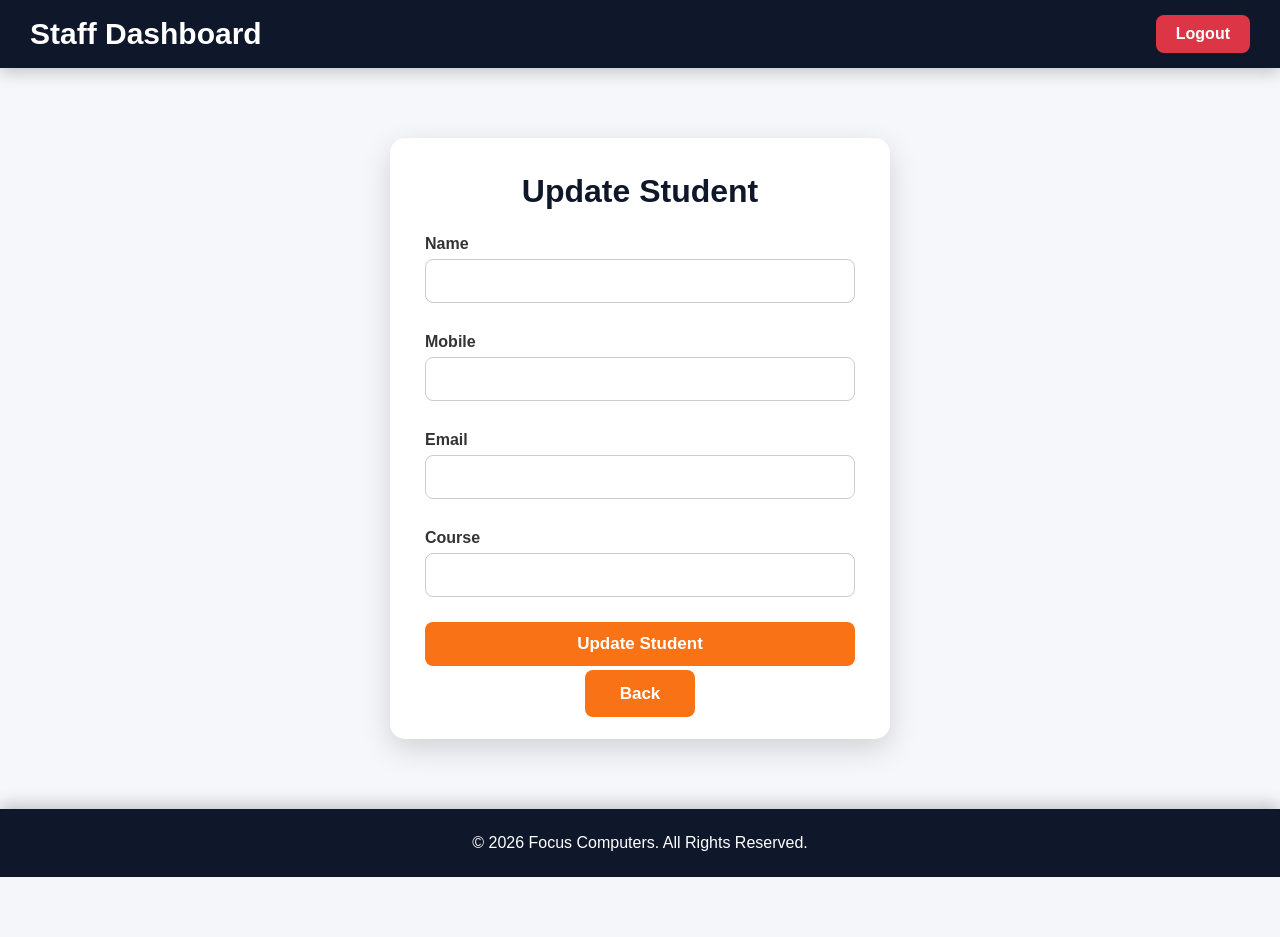
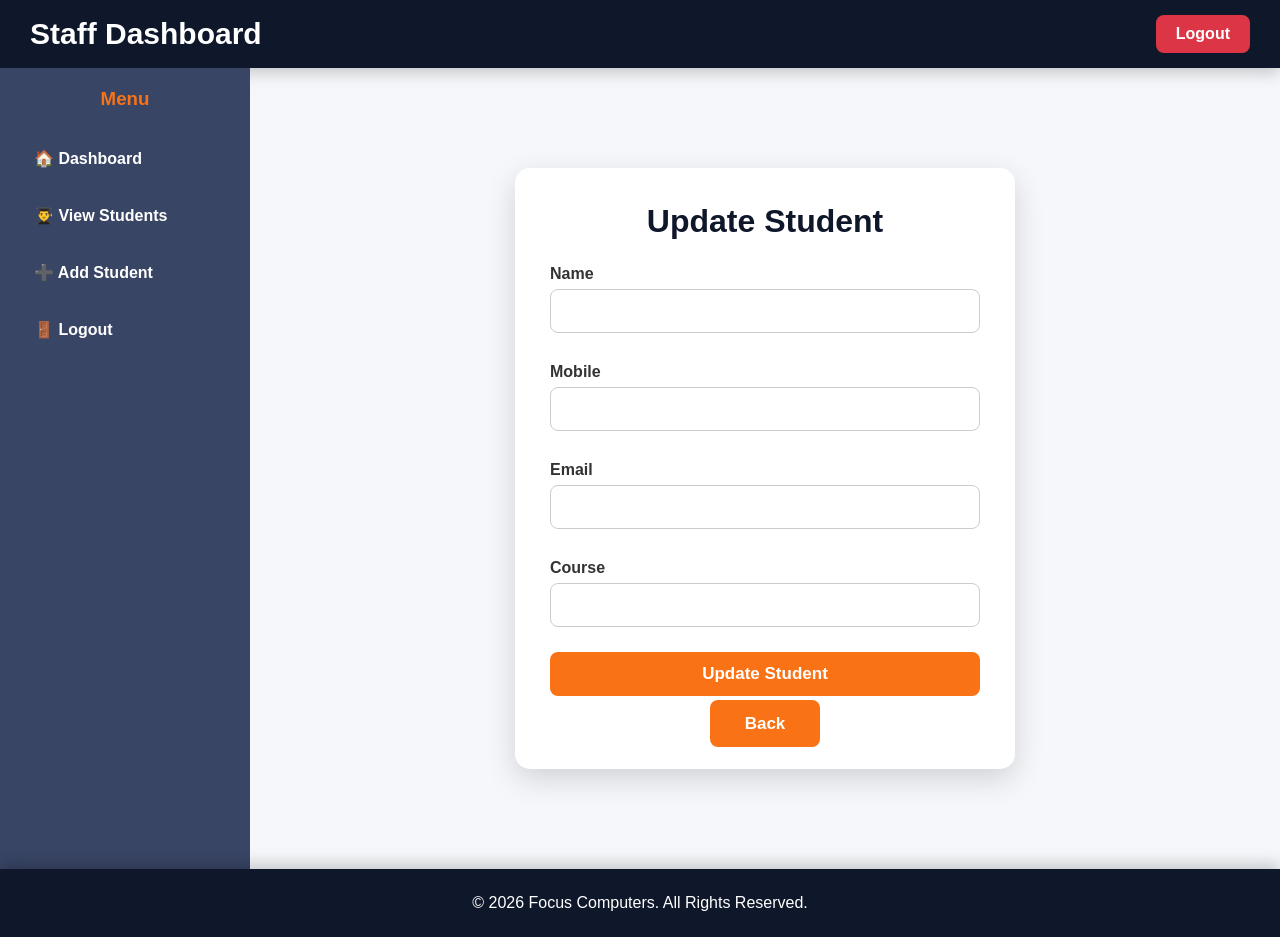
Before and after one commit to Prathmeshnavale1098/focus_computer, a Flask app: template templates/staff_update_student.html in a window 1280 px wide. Before the commit the page ends 877 px from the top, so only its background shows below. Run offline with Flask 3, Linux system fonts and the light colour scheme; the template is opened without the code that fills it, so the values that code supplies are empty.

Commit message:
Add files via Upload

```diff
--- a/templates/staff_update_student.html
+++ b/templates/staff_update_student.html
@@ -4,12 +4,50 @@
     <title>Update Student</title>
     <link rel="stylesheet" href="{{ url_for('static', filename='style.css') }}">
 </head>
+
 <body>
 
+<!-- Staff Header -->
 <div class="dashboard-header">
+
     <h2>Staff Dashboard</h2>
-    <a href="/staff_logout" class="logout-btn">Logout</a>
+
+    <a href="/staff_logout" class="logout-btn">
+        Logout
+    </a>
+
 </div>
+
+
+<!-- Dashboard Layout -->
+<div class="dashboard-container">
+
+    <!-- Staff Sidebar -->
+    <div class="sidebar">
+
+        <h3>Menu</h3>
+
+        <a href="/staff_dashboard">
+            🏠 Dashboard
+        </a>
+
+        <a href="/staff_view_students">
+            👨‍🎓 View Students
+        </a>
+
+        <a href="/staff_add_student">
+            ➕ Add Student
+        </a>
+
+        <a href="/staff_logout">
+            🚪 Logout
+        </a>
+
+    </div>
+
+
+    <!-- Main Content -->
+    <div class="main-content">
 
         <div class="form-container">
 
@@ -18,29 +56,76 @@
                 <h2>Update Student</h2>
 
                 <label>Name</label>
-        <input type="text" name="name" value="{{ student.name }}" required>
+
+                <input
+                    type="text"
+                    name="name"
+                    value="{{ student.name }}"
+                    required
+                >
+
 
                 <label>Mobile</label>
-        <input type="text" name="mobile" value="{{ student.mobile }}" required>
+
+                <input
+                    type="text"
+                    name="mobile"
+                    value="{{ student.mobile }}"
+                    required
+                >
+
 
                 <label>Email</label>
-        <input type="email" name="email" value="{{ student.email }}" required>
+
+                <input
+                    type="email"
+                    name="email"
+                    value="{{ student.email }}"
+                    required
+                >
+
 
                 <label>Course</label>
-        <input type="text" name="course" value="{{ student.course }}" required>
 
-        <input type="submit" value="Update Student" class="login-btn">
+                <input
+                    type="text"
+                    name="course"
+                    value="{{ student.course }}"
+                    required
+                >
+
+
+                <input
+                    type="submit"
+                    value="Update Student"
+                    class="login-btn"
+                >
 
                 <br><br>
 
-        <a href="/staff_view_students" class="btn">Back</a>
+                <a
+                    href="/staff_view_students"
+                    class="btn"
+                >
+                    Back
+                </a>
 
             </form>
 
         </div>
 
+    </div>
+
+</div>
+
+
+<!-- Footer -->
 <footer>
-    <p>&copy; 2026 Focus Computers. All Rights Reserved.</p>
+
+    <p>
+        &copy; 2026 Focus Computers. All Rights Reserved.
+    </p>
+
 </footer>
 
 </body>
```
Lines whose indentation alone changed are shown as unchanged.
